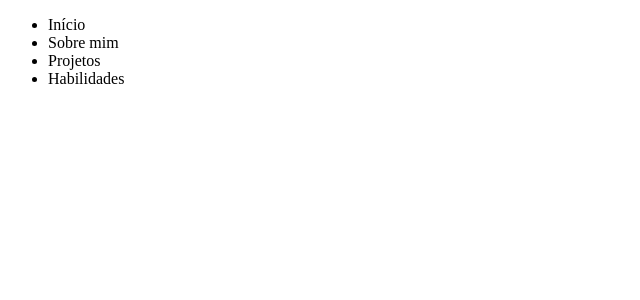
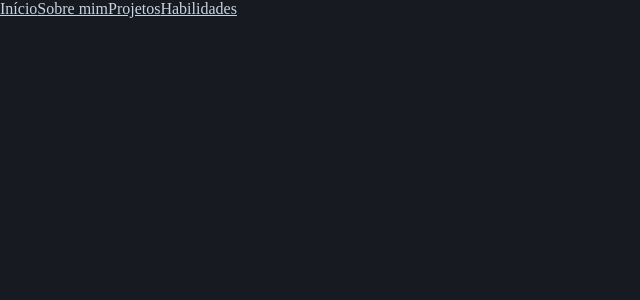
Before and after one commit to BrunoZolini/portfolio, a React (Vite) app: page / in a window 1280 px wide. Shown: the top 300 px of the page, without its empty margins (0-640 px from the left). Built offline with nearby package versions, Linux system fonts and the light colour scheme.

Commit message:
config: styled-components

```diff
--- a/src/App.tsx
+++ b/src/App.tsx
@@ -1,11 +1,15 @@
 import React from 'react';
+import { ThemeProvider } from 'styled-components';
 import Header from './components/Header';
+import darkTheme from './styles/themes/darkTheme';
+import GlobalStyles from './styles/global';
 
 function App() {
   return (
-    <div className="aaaaa">
+    <ThemeProvider theme={darkTheme}>
       <Header />
-    </div>
+      <GlobalStyles />
+    </ThemeProvider>
   );
 }
 
--- a/src/components/Header/index.tsx
+++ b/src/components/Header/index.tsx
@@ -4,12 +4,10 @@ export default function Header() {
   return (
     <header>
       <nav>
-        <ul>
-          <li>Início</li>
-          <li>Sobre mim</li>
-          <li>Projetos</li>
-          <li>Habilidades</li>
-        </ul>
+        <a href="_">Início</a>
+        <a href="_">Sobre mim</a>
+        <a href="_">Projetos</a>
+        <a href="_">Habilidades</a>
       </nav>
     </header>
   );
--- /dev/null
+++ b/src/components/Header/styles.ts
@@ -0,0 +1,5 @@
+import styled from 'styled-components';
+
+export const teste = styled.div``;
+
+export const teste2 = styled.div``;
--- /dev/null
+++ b/src/styles/global.ts
@@ -0,0 +1,14 @@
+import { createGlobalStyle } from 'styled-components';
+
+export default createGlobalStyle`
+  * {
+    margin: 0;
+    padding: 0;
+    box-sizing: border-box;
+    color: ${({ theme }) => theme.text}
+  }
+
+  body {
+    background-color: ${({ theme }) => theme.background};
+  }
+`;
--- /dev/null
+++ b/src/styles/themes/darkTheme.ts
@@ -0,0 +1,12 @@
+import { DefaultTheme } from 'styled-components';
+
+const darkTheme: DefaultTheme = {
+  text: '#C7D5E0', // Body foreground color
+  background: '#171A21', // Body background color
+  primary: '#20E87D', // Primary brand color for links, buttons, etc.
+  secondary: '#1B2838', // A secondary brand color for alternative styling
+  highlight: '#66C0F4', // A color for highlighting text
+  muted: '#2A475E', // A faint color for backgrounds, borders, and accents that do not require high contrast with the background color""
+};
+
+export default darkTheme;
```
Also changed, not shown: package.json (+5 -3 lines), src/styles/styled.d.ts (added, +12 -0 lines), 1 other file (tests, documents, lock files or other folders).
